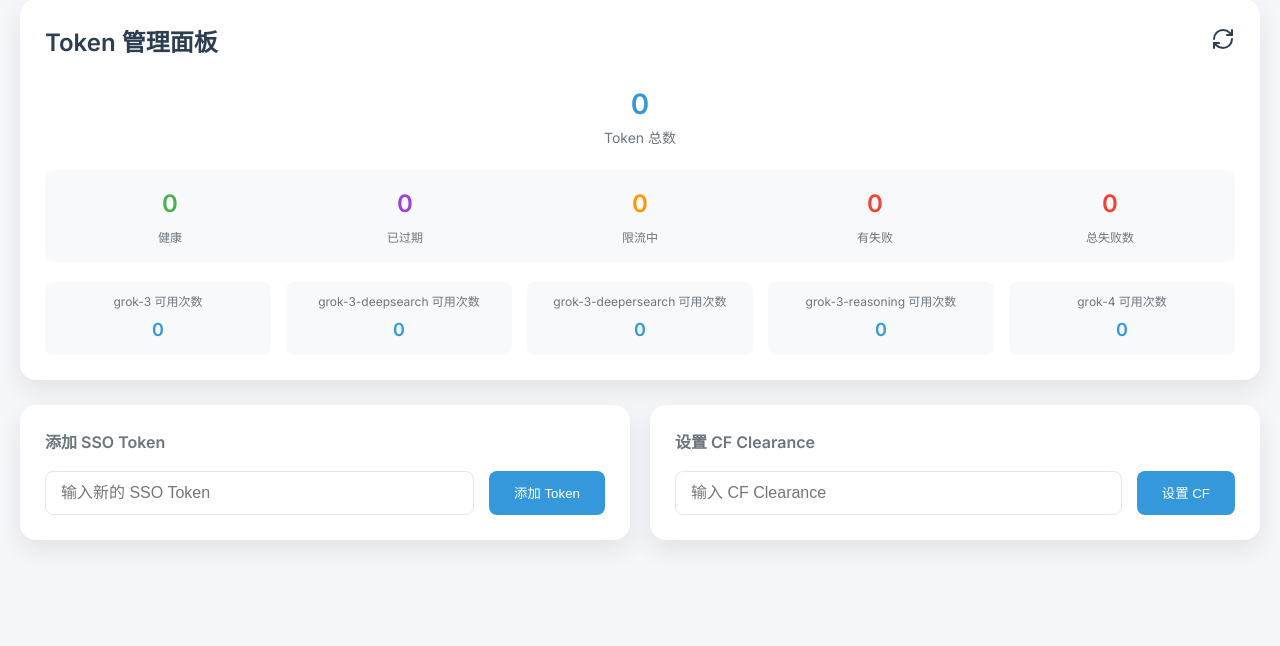
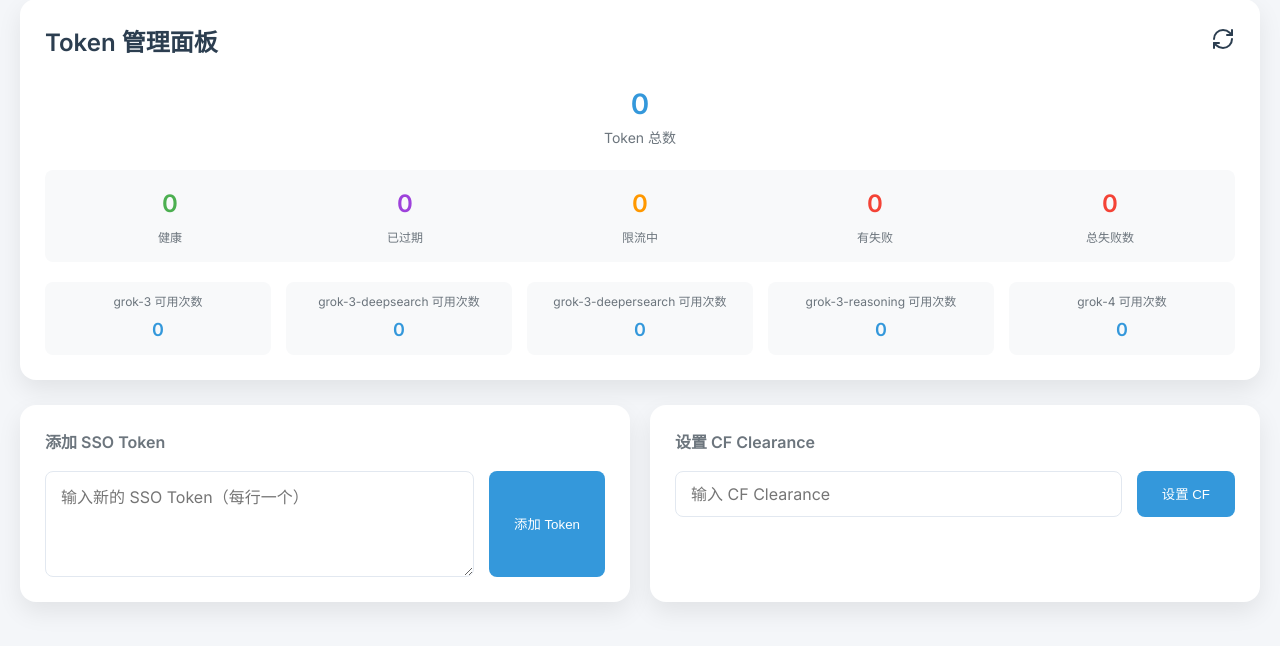
Before and after one commit to yanghuilong/grok2api-arm, a Flask app: page /manager in a window 1280 px wide. Shown: the part 81-727 px from the top of the page. Run offline with Flask 3, Linux system fonts and the light colour scheme; the visitor is signed in with stand-in values (Sample User, id 1); parts of the project's set-up code (start-up, migrations or seed data) failed here and were passed over.

Commit message:
Now we allow to paste multiple SSO tokens at once (one per line) and add them all with a single click.

```diff
--- a/templates/manager.html
+++ b/templates/manager.html
@@ -198,6 +198,8 @@
             border: 1px solid var(--border-color);
             border-radius: 8px;
             font-size: 16px;
+            font-family: 'Inter', sans-serif;
+            resize: vertical;
         }
 
         #addTokenBtn,
@@ -487,7 +489,7 @@
             <div class="token-input-container">
                 <h3>添加 SSO Token</h3>
                 <div class="token-input-section">
-                    <input type="text" id="tokenInput" placeholder="输入新的 SSO Token">
+                    <textarea id="tokenInput" placeholder="输入新的 SSO Token（每行一个）" rows="4"></textarea>
                     <button id="addTokenBtn">添加 Token</button>
                 </div>
             </div>
@@ -760,8 +762,21 @@
 
         document.getElementById('addTokenBtn').addEventListener('click', async () => {
             const tokenInput = document.getElementById('tokenInput');
-            const newToken = tokenInput.value.trim();
-            if (newToken) {
+            const tokenText = tokenInput.value.trim();
+            if (tokenText) {
+                const tokens = tokenText.split('\n')
+                    .map(token => token.trim())
+                    .filter(token => token.length > 0);
+
+                if (tokens.length === 0) {
+                    showNotification('请输入至少一个有效的 Token');
+                    return;
+                }
+
+                let successCount = 0;
+                let failCount = 0;
+
+                for (const newToken of tokens) {
                     try {
                         const response = await fetch('/manager/api/add', {
                             method: 'POST',
@@ -769,14 +784,24 @@
                             body: JSON.stringify({ sso: newToken })
                         });
                         if (response.ok) {
+                            successCount++;
+                        } else {
+                            failCount++;
+                        }
+                    } catch (error) {
+                        failCount++;
+                    }
+                }
+
                 tokenInput.value = '';
                 await fetchTokenMap();
-                        showNotification('Token 添加成功');
+
+                if (successCount > 0 && failCount === 0) {
+                    showNotification(`成功添加 ${successCount} 个 Token`);
+                } else if (successCount > 0 && failCount > 0) {
+                    showNotification(`成功添加 ${successCount} 个，失败 ${failCount} 个 Token`);
                 } else {
-                        showNotification('添加 Token 失败');
-                    }
-                } catch (error) {
-                    showNotification('添加 Token 出错');
+                    showNotification(`添加失败，共 ${failCount} 个 Token 失败`);
                 }
             }
         });
```
Lines whose indentation alone changed are shown as unchanged.
